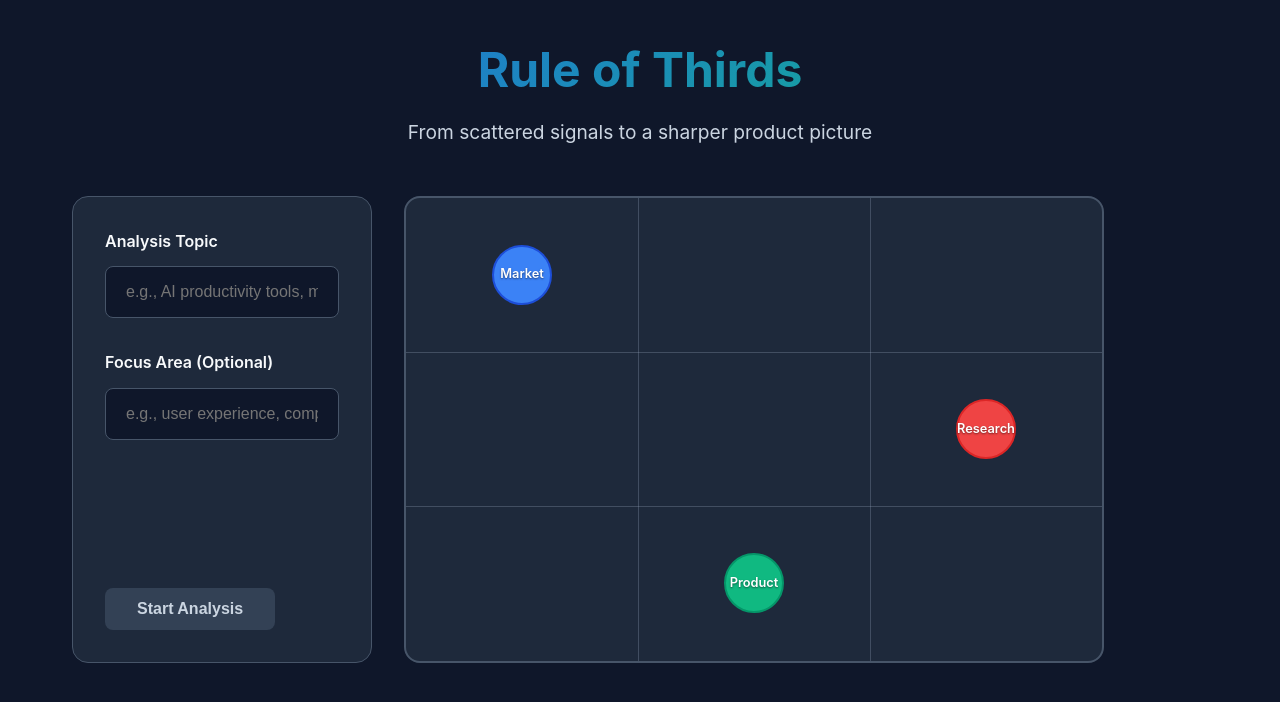
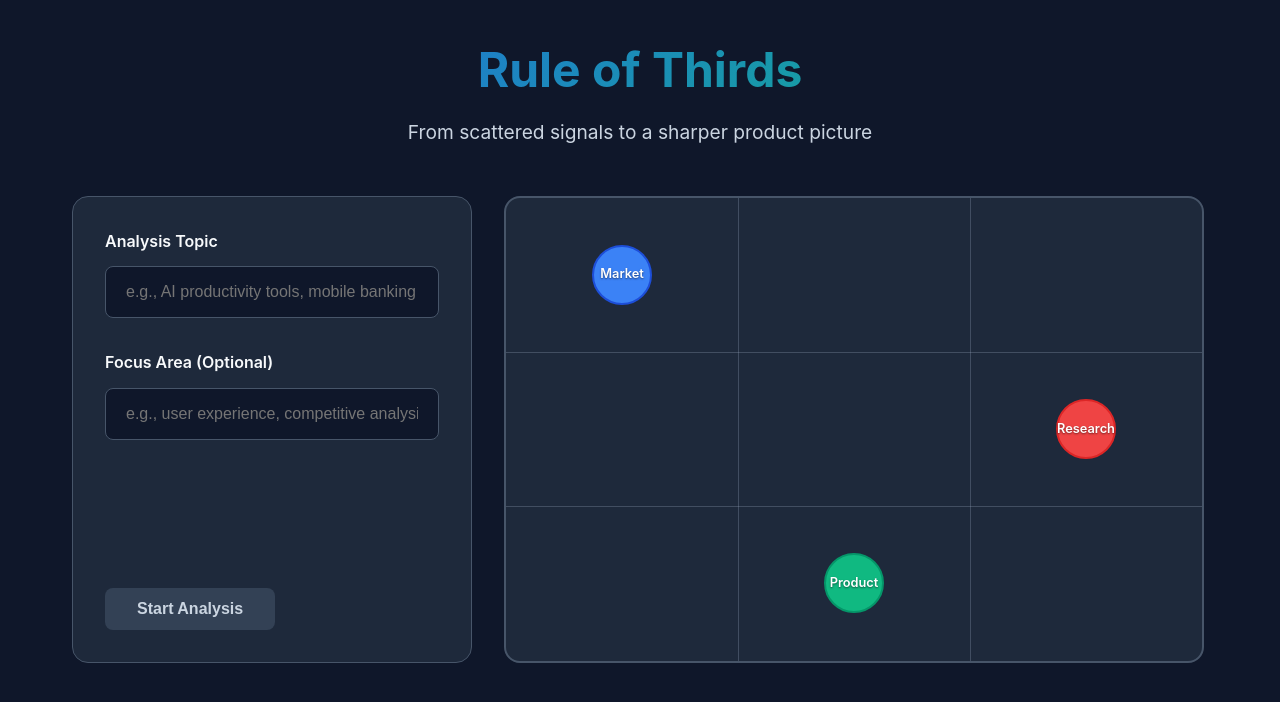
Before and after one commit to damondel/rule-of-thirds-webapp, a React (Vite) app in the folder web/: page / in a window 1280 px wide. Shown: the top 702 px of the page. Built offline with nearby package versions, Linux system fonts and the light colour scheme.

Commit message:
Expand controls width to match error bar

```diff
--- a/web/src/index.css
+++ b/web/src/index.css
@@ -66,7 +66,7 @@ body {
 }
 
 .controls {
-  flex: 0 0 300px; /* Fixed width, smaller than grid */
+  flex: 0 0 400px; /* Expanded width to better fill space */
   background: var(--surface);
   padding: 2rem;
   border-radius: 1rem;
```
